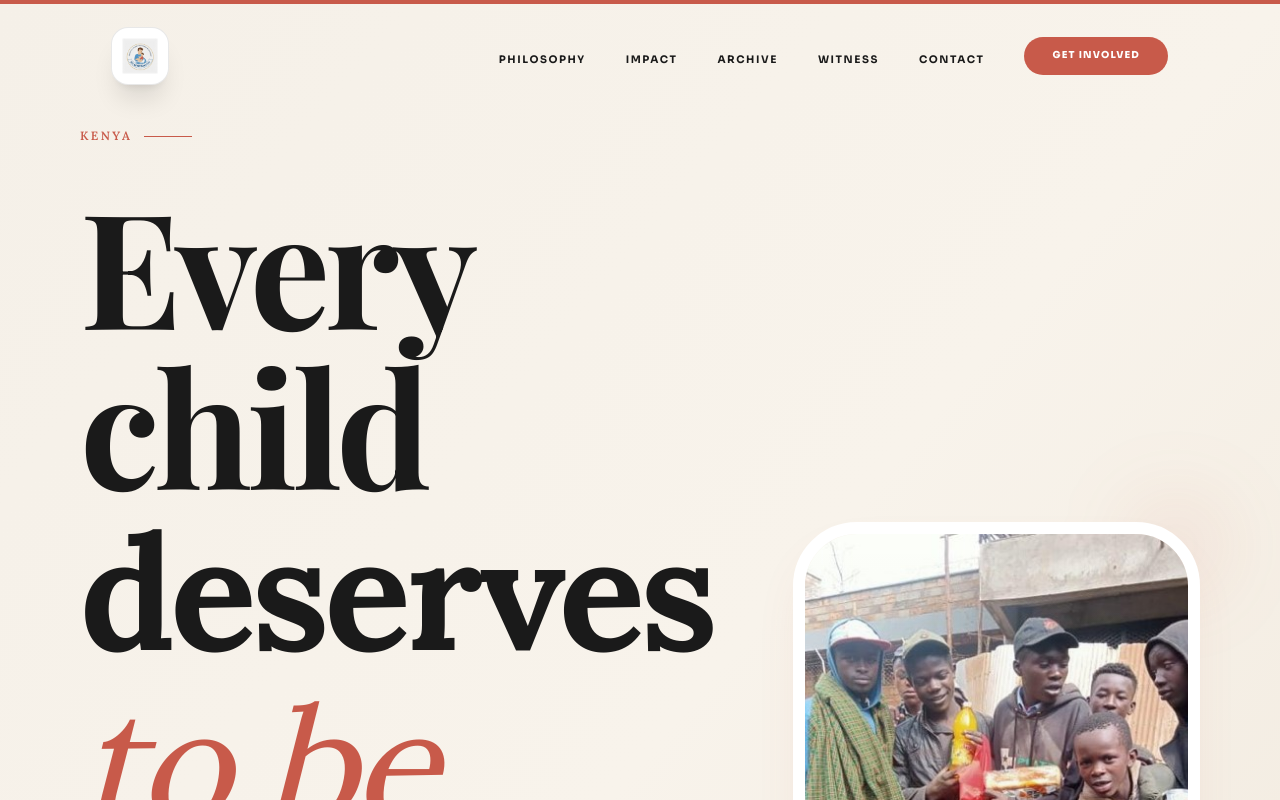
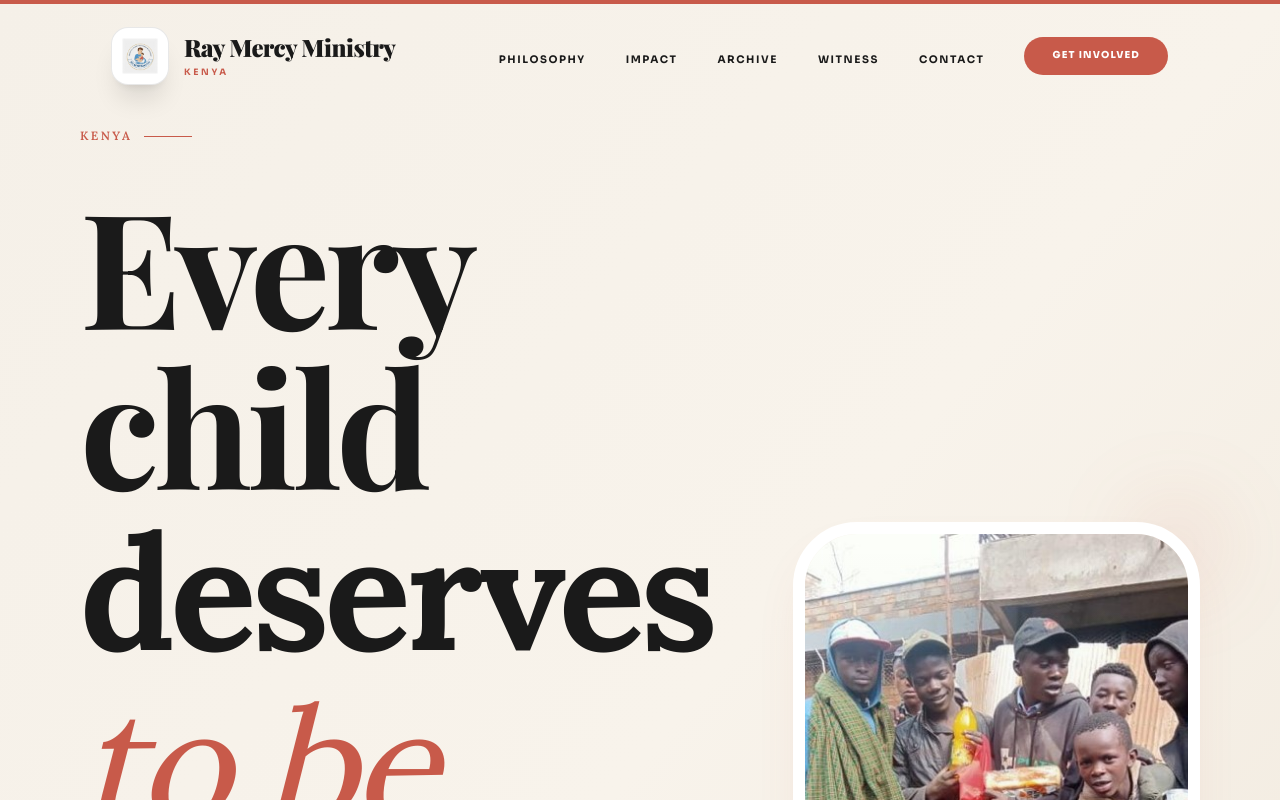
Before and after one commit to rayfromroblox/raymercyministry, a Next.js app: page / in a window 1280 px wide. Shown: the top 800 px of the page. Built offline with nearby package versions, Linux system fonts and the light colour scheme.

Commit message:
minor text changes

```diff
--- a/components/Footer.tsx
+++ b/components/Footer.tsx
@@ -24,7 +24,7 @@ const Footer = () => {
               />
             </div>
             <div className="space-y-1">
-              <h2 className="text-xl md:text-2xl font-serif font-black tracking-tighter leading-none">Ray Mercy</h2>
+              <h2 className="text-xl md:text-2xl font-serif font-black tracking-tighter leading-none">Ray Mercy Ministry</h2>
               <p className="text-[0.55rem] md:text-[0.6rem] font-bold uppercase tracking-[0.4em] text-[#8E8E8E] mt-0.5 md:mt-1" style={{ fontFamily: 'Sora, sans-serif' }}>Kenya • Ministry</p>
             </div>
           </div>
@@ -46,7 +46,7 @@ const Footer = () => {
           {/* Copyright - Refined Typography */}
           <div className="text-center md:text-right space-y-1 md:space-y-2">
             <p className="text-[0.6rem] md:text-[0.7rem] font-bold uppercase tracking-[0.4em] text-[#666666]" style={{ fontFamily: 'Sora, sans-serif' }}>
-              © {currentYear} • Ray Mercy
+              © {currentYear} • Ray Mercy Ministry
             </p>
             <p className="text-[0.55rem] md:text-[0.6rem] font-medium uppercase tracking-[0.2em] text-[#444444]" style={{ fontFamily: 'Sora, sans-serif' }}>
               Serving Kenya with dignity
--- a/components/Navbar.tsx
+++ b/components/Navbar.tsx
@@ -41,9 +41,9 @@ const Navbar = () => {
               }`}>
               <img src="/images/logo.png" alt="Ray Mercy Ministry" className="w-full h-full object-contain" />
             </div>
-            <div className="hidden xs:block text-left">
-              <div className={`font-serif font-black text-[#1A1A1A] leading-none tracking-tighter transition-all duration-500 ${isScrolled ? 'text-base md:text-lg' : 'text-xl md:text-2xl'
-                }`}>Ray Mercy</div>
+            <div className="text-left">
+              <div className={`font-serif font-black text-[#1A1A1A] leading-none tracking-tighter transition-all duration-500 ${isScrolled ? 'text-[0.9rem] sm:text-base md:text-lg' : 'text-base sm:text-xl md:text-2xl'
+                }`}>Ray Mercy Ministry</div>
               <div className="text-[0.5rem] md:text-[0.55rem] font-bold text-[#C85A4A] tracking-[0.3em] uppercase mt-0.5" style={{ fontFamily: 'Sora, sans-serif' }}>Kenya</div>
             </div>
           </button>
@@ -121,7 +121,7 @@ const Navbar = () => {
                 Get Involved
               </button>
               <div className="pt-8 border-t border-[#F0F0F0] flex items-center justify-between">
-                <span className="text-[0.55rem] font-bold text-[#A0A0A0] uppercase tracking-[0.4em]" style={{ fontFamily: 'Sora, sans-serif' }}>Ray Mercy • Kenya</span>
+                <span className="text-[0.55rem] font-bold text-[#A0A0A0] uppercase tracking-[0.4em]" style={{ fontFamily: 'Sora, sans-serif' }}>Ray Mercy Ministry • Kenya</span>
                 <div className="w-8 h-8 rounded-full bg-[#1A1A1A] flex items-center justify-center text-white text-[0.5rem]">♡</div>
               </div>
             </div>
```
